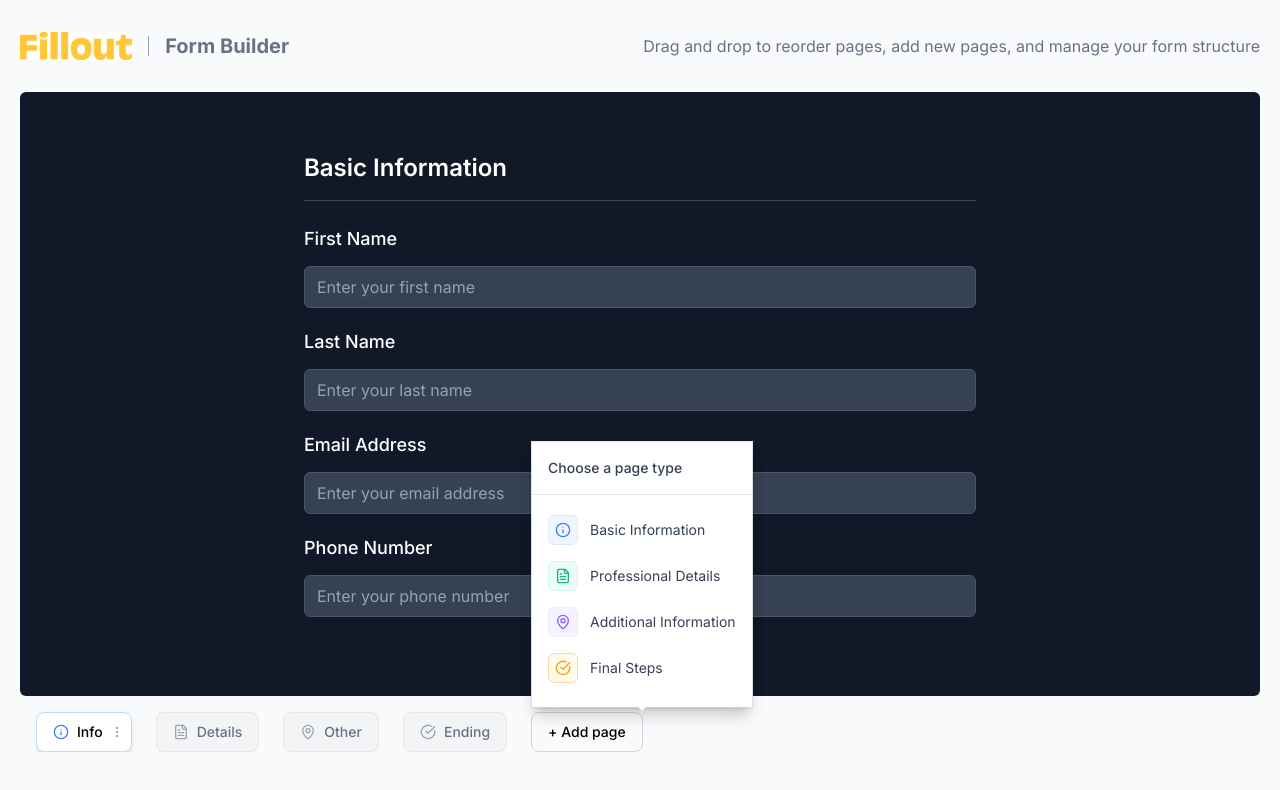
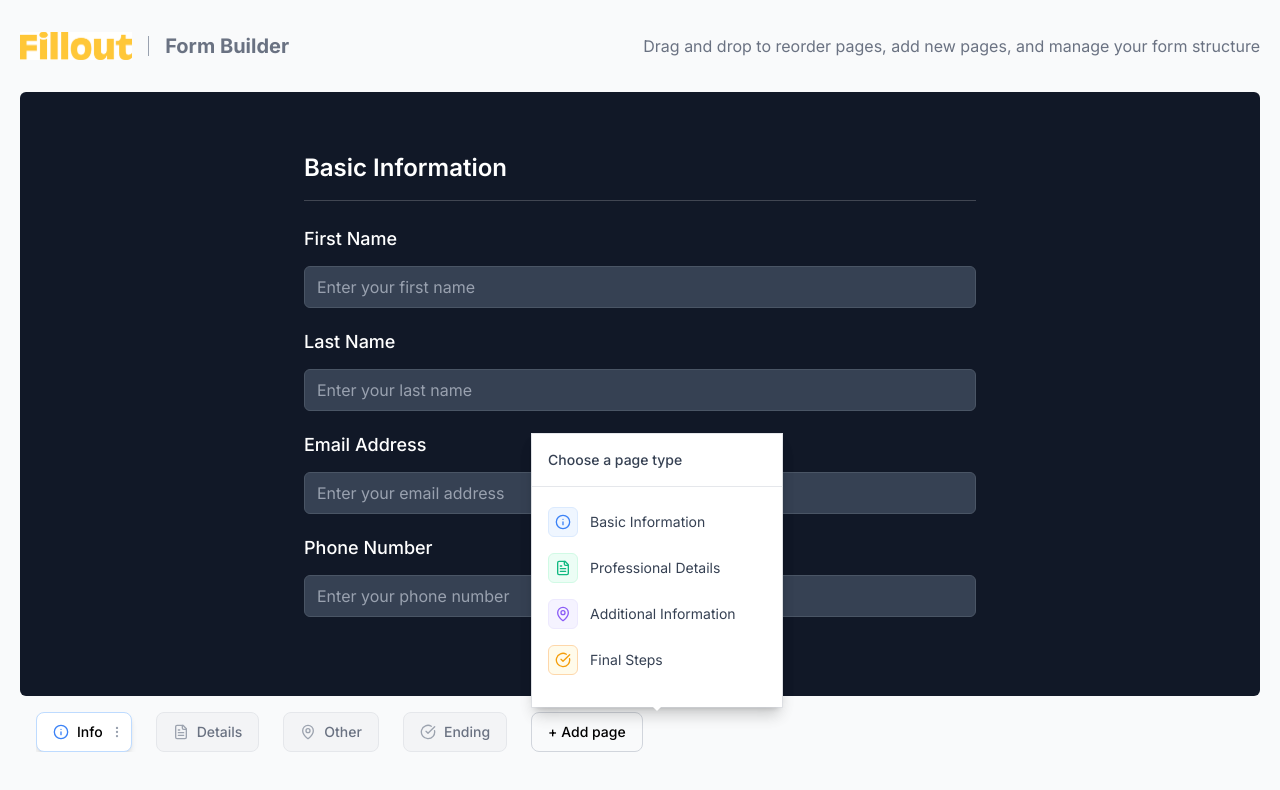
Before and after one commit to TPSReports80/fillout-app, a Next.js app: page / in a window 1280 px wide. Both pictures are taken after a click on the button "+ Add page". Shown: the top 790 px of the page. Built offline with nearby package versions, Linux system fonts and the light colour scheme.

Commit message:
styling change

```diff
--- a/src/app/components/FormTypeDropdown.tsx
+++ b/src/app/components/FormTypeDropdown.tsx
@@ -11,7 +11,7 @@ export const FormTypeDropdown: React.FC<FormTypeDropdownProps> = ({
   className = "",
 }) => (
   <div
-    className={`bg-white shadow-lg pb-4 min-w-[220px] z-50 transition-all duration-200 ease-out opacity-100 translate-y-0 relative ${className}`}
+    className={`bg-white shadow-lg pb-6 min-w-[250px] z-50 transition-all duration-200 ease-out opacity-100 translate-y-0 relative ${className}`}
     style={{
       animation: "dropdownSlideIn 0.2s ease-out",
     }}
```
